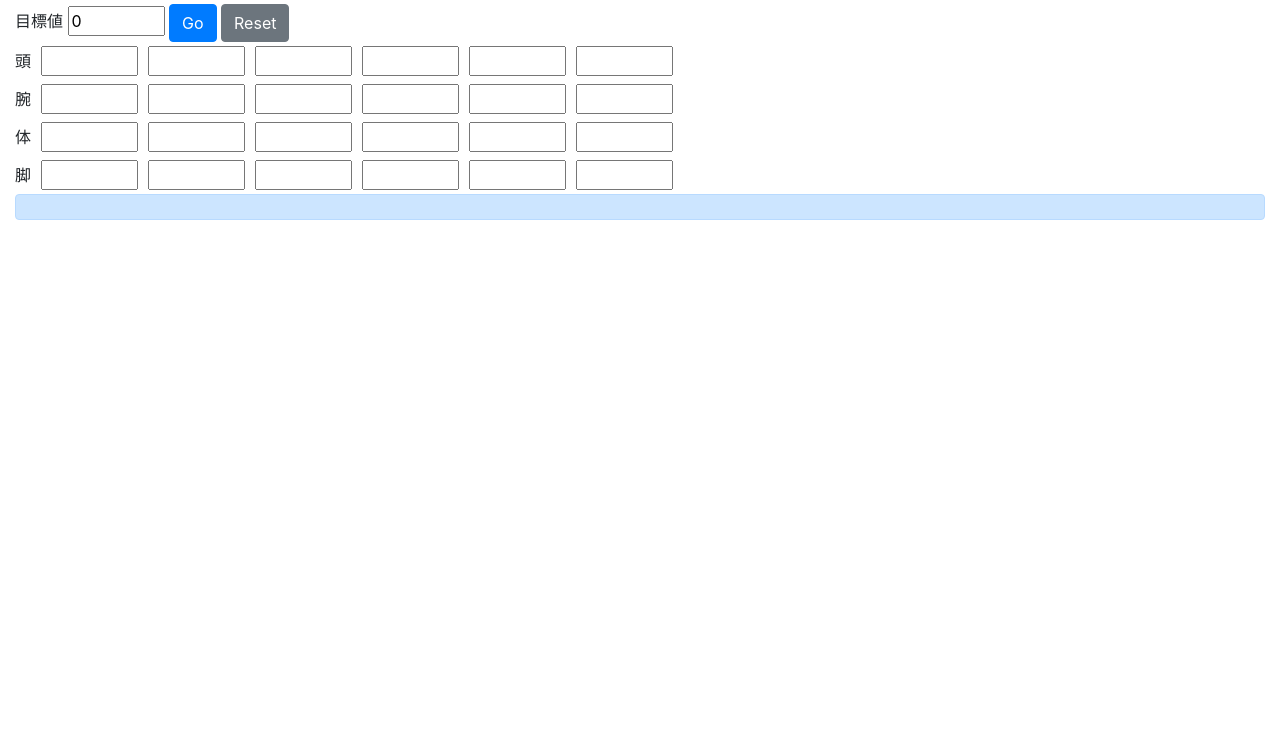
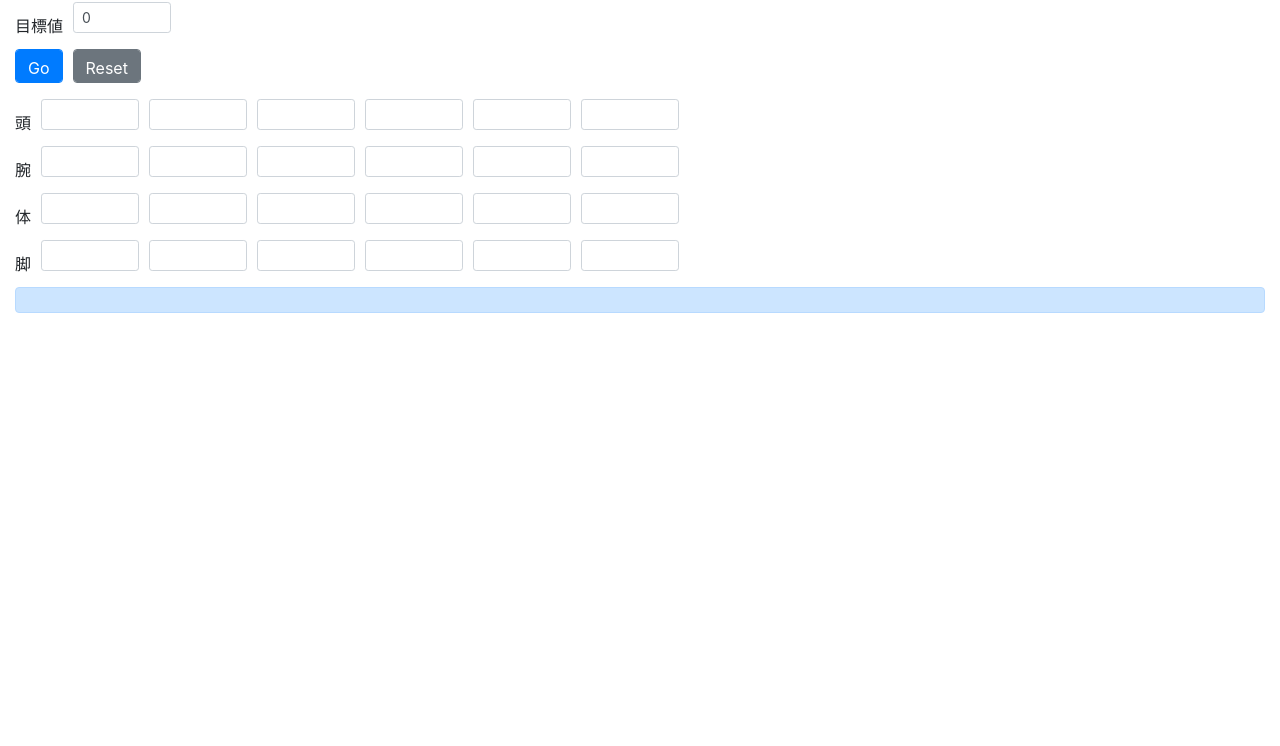
Before and after one commit to kazup0n/numbers, a plain HTML site: page index.html in a window 1280 px wide. Shown: the part 54-800 px from the top of the page. Drawn offline with nearby package versions, Linux system fonts and the light colour scheme.

Commit message:
レイアウトを最適化

```diff
--- a/index.html
+++ b/index.html
@@ -16,111 +16,109 @@
     <h1 class="title">nine_of_heartの頭痛の種解消機</h1>
     <form>
       <div class="form-row align-items-center">
-        <div class="col-sm-auto">
-          <label class="col-form-label">目標値</label>
-          <input type="number" id="target" max="100" min="0" step="1" value="0" />
-          <button class="btn btn-primary" id="create-btn" type="button">Go</button>
-          <input type="reset" class="btn btn-secondary">
+        <label class="col-form-label col-sm-auto">目標値</label>
+        <div class="form-group col-sm-auto">
+          <input type="number" class="form-control form-control-sm" id="target" max="100" min="0" step="1" value="0" />
+        </div>
+      </div>
+      <div class="form-row align-items-center">
+        <div class="form-group col-sm-auto">
+          <button class="btn btn-primary form-control form-control-sm " id="create-btn" type="button">Go</button>
+        </div>
+        <div class="form-group col-sm-auto">
+          <input type="reset" class="btn btn-secondary form-control form-control-sm">
         </div>
       </div>
       <!--頭 -->
       <div class="form-row align-items-center" id="head-group">
-        <div class="col-sm-auto">
-          <label class="col-form-label">頭</label>
+        <label class="col-form-label col-sm-auto">頭</label>
+        <div class="form-group col-sm-auto">
+          <input type="number" class="form-control form-control-sm" max="100" min="0" step="1" />
         </div>
-        <div class="col-sm-auto">
-          <input type="number" max="100" min="0" step="1" />
+        <div class="form-group col-sm-auto">
+          <input type="number" class="form-control form-control-sm" max="100" min="0" step="1" />
         </div>
-        <div class="col-sm-auto">
-          <input type="number" max="100" min="0" step="1" />
+        <div class="form-group col-sm-auto">
+          <input type="number" class="form-control form-control-sm" max="100" min="0" step="1" />
         </div>
-        <div class="col-sm-auto">
-          <input type="number" max="100" min="0" step="1" />
+        <div class="form-group col-sm-auto">
+          <input type="number" class="form-control form-control-sm" max="100" min="0" step="1" />
         </div>
-        <div class="col-sm-auto">
-          <input type="number" max="100" min="0" step="1" />
+        <div class="form-group col-sm-auto">
+          <input type="number" class="form-control form-control-sm" max="100" min="0" step="1" />
         </div>
-        <div class="col-sm-auto">
-          <input type="number" max="100" min="0" step="1" />
-        </div>
-        <div class="col-sm-auto">
-          <input type="number" max="100" min="0" step="1" />
+        <div class="form-group col-sm-auto">
+          <input type="number" class="form-control form-control-sm" max="100" min="0" step="1" />
         </div>
       </div>
 
 
       <!--腕 -->
       <div class="form-row align-items-center" id="arm-group">
-        <div class="col-sm-auto">
-          <label class="col-form-label">腕</label>
+        <label class="col-form-label col-sm-auto">腕</label>
+        <div class="form-group col-sm-auto">
+          <input type="number" class="form-control form-control-sm" max="100" min="0" step="1" />
         </div>
-        <div class="col-sm-auto">
-          <input type="number" max="100" min="0" step="1" />
+        <div class="form-group col-sm-auto">
+          <input type="number" class="form-control form-control-sm" max="100" min="0" step="1" />
         </div>
-        <div class="col-sm-auto">
-          <input type="number" max="100" min="0" step="1" />
+        <div class="form-group col-sm-auto">
+          <input type="number" class="form-control form-control-sm" max="100" min="0" step="1" />
         </div>
-        <div class="col-sm-auto">
-          <input type="number" max="100" min="0" step="1" />
+        <div class="form-group col-sm-auto">
+          <input type="number" class="form-control form-control-sm" max="100" min="0" step="1" />
         </div>
-        <div class="col-sm-auto">
-          <input type="number" max="100" min="0" step="1" />
+        <div class="form-group col-sm-auto">
+          <input type="number" class="form-control form-control-sm" max="100" min="0" step="1" />
         </div>
-        <div class="col-sm-auto">
-          <input type="number" max="100" min="0" step="1" />
-        </div>
-        <div class="col-sm-auto">
-          <input type="number" max="100" min="0" step="1" />
+        <div class="form-group col-sm-auto">
+          <input type="number" class="form-control form-control-sm" max="100" min="0" step="1" />
         </div>
       </div>
 
       <!--体 -->
       <div class="form-row align-items-center" id="body-group">
-        <div class="col-sm-auto">
-          <label class="col-form-label">体</label>
+        <label class="col-form-label col-sm-auto">体</label>
+        <div class="form-group col-sm-auto">
+          <input type="number" class="form-control form-control-sm" max="100" min="0" step="1" />
         </div>
-        <div class="col-sm-auto">
-          <input type="number" max="100" min="0" step="1" />
+        <div class="form-group col-sm-auto">
+          <input type="number" class="form-control form-control-sm" max="100" min="0" step="1" />
         </div>
-        <div class="col-sm-auto">
-          <input type="number" max="100" min="0" step="1" />
+        <div class="form-group col-sm-auto">
+          <input type="number" class="form-control form-control-sm" max="100" min="0" step="1" />
         </div>
-        <div class="col-sm-auto">
-          <input type="number" max="100" min="0" step="1" />
+        <div class="form-group col-sm-auto">
+          <input type="number" class="form-control form-control-sm" max="100" min="0" step="1" />
         </div>
-        <div class="col-sm-auto">
-          <input type="number" max="100" min="0" step="1" />
+        <div class="form-group col-sm-auto">
+          <input type="number" class="form-control form-control-sm" max="100" min="0" step="1" />
         </div>
-        <div class="col-sm-auto">
-          <input type="number" max="100" min="0" step="1" />
-        </div>
-        <div class="col-sm-auto">
-          <input type="number" max="100" min="0" step="1" />
+        <div class="form-group col-sm-auto">
+          <input type="number" class="form-control form-control-sm" max="100" min="0" step="1" />
         </div>
       </div>
 
       <!-- 脚 -->
       <div class="form-row align-items-center" id="leg-group">
-        <div class="col-sm-auto">
-          <label class="col-form-label">脚</label>
+        <label class="col-form-label col-sm-auto">脚</label>
+        <div class="form-group col-sm-auto">
+          <input type="number" class="form-control form-control-sm" max="100" min="0" step="1" />
         </div>
-        <div class="col-sm-auto">
-          <input type="number" max="100" min="0" step="1" />
+        <div class="form-group col-sm-auto">
+          <input type="number" class="form-control form-control-sm" max="100" min="0" step="1" />
         </div>
-        <div class="col-sm-auto">
-          <input type="number" max="100" min="0" step="1" />
+        <div class="form-group col-sm-auto">
+          <input type="number" class="form-control form-control-sm" max="100" min="0" step="1" />
         </div>
-        <div class="col-sm-auto">
-          <input type="number" max="100" min="0" step="1" />
+        <div class="form-group col-sm-auto">
+          <input type="number" class="form-control form-control-sm" max="100" min="0" step="1" />
         </div>
-        <div class="col-sm-auto">
-          <input type="number" max="100" min="0" step="1" />
+        <div class="form-group col-sm-auto">
+          <input type="number" class="form-control form-control-sm" max="100" min="0" step="1" />
         </div>
-        <div class="col-sm-auto">
-          <input type="number" max="100" min="0" step="1" />
-        </div>
-        <div class="col-sm-auto">
-          <input type="number" max="100" min="0" step="1" />
+        <div class="form-group col-sm-auto">
+          <input type="number" class="form-control form-control-sm" max="100" min="0" step="1" />
         </div>
       </div>
     </form>
```
